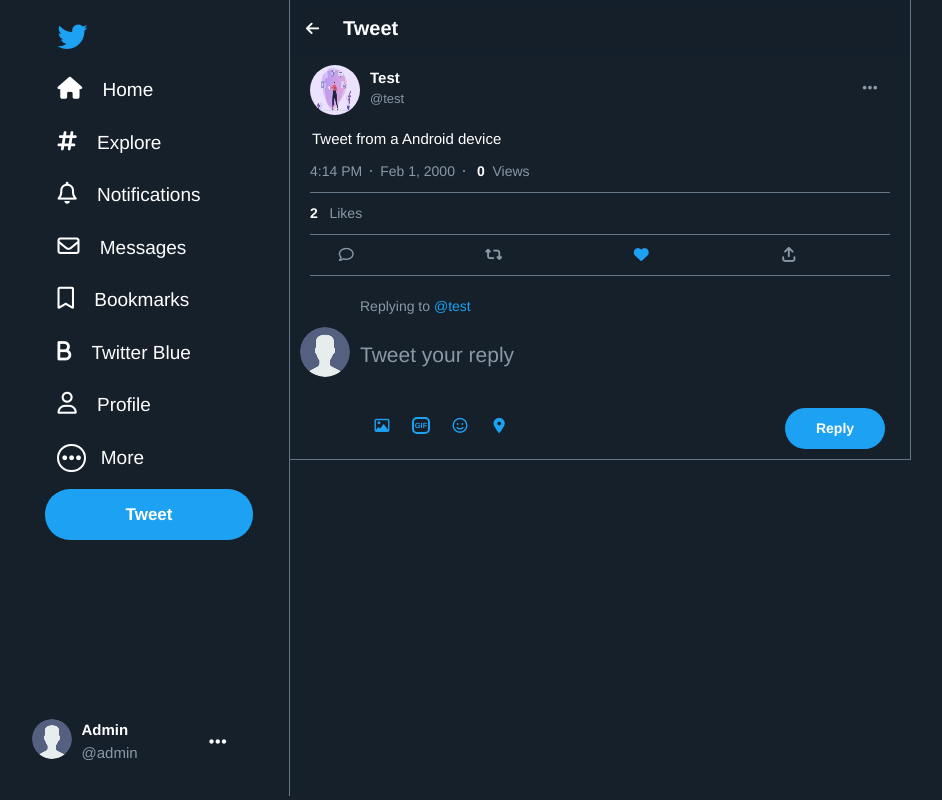
After one commit to adhnanshereef/twitter, a Django app: a page that uses home/templates/home/tweet/status.html in a window 1280 px wide. The commit adds this page. Shown: the whole page, without its empty margins (31-973 px from the left). Run offline with Django 4.2, Linux system fonts and the light colour scheme; a user stored in the database is signed in; data comes from the database, SQL or seed files in the repository; both versions use the stored data as it was after the commit; data that the repository does not hold is empty.

Commit message:
Redirecting of like is fixed, Tweet View/Status created completly

```diff
--- /dev/null
+++ b/home/templates/home/tweet/status.html
@@ -0,0 +1,200 @@
+{% include 'home/index.html' %} {% block main %} {% load static %}
+<main class="main">
+  <div class="main-header row align-y" style="border-bottom: none;" >
+    <a title="Back" class="back" href="{% url 'home' %}"><i class="fa-solid fa-arrow-left"></i></a> <h2 style="font-size: 20px; font-weight: bold; margin: 13px">Tweet</h2>
+  </div>
+  <div style="height: 40px"></div>
+  <div class="col between post no-hover-bg" style="border-bottom: none;" >
+    <!-- More, Profile Picture, username, Name -->
+    <div class="row between align-y">
+      <div class="row align-y">
+        <img
+          width="50"
+          height="50"
+          style="border-radius: 50%; margin-top: 5px"
+          src="{{tweet.user.avatar.url}}"
+          alt=""
+        />
+        <div class="col post-header" style="margin-left: 10px">
+          <h4>{{tweet.user.name}}</h4>
+          <small style="margin: 0">@{{tweet.user}} </small>
+        </div>
+      </div>
+      <button
+        class="non-btn light-hover"
+        style="
+          color: var(--twitter-placeholder);
+          font-size: 17px;
+          font-weight: lighter;
+        "
+        title="More"
+      >
+        <i class="fa-solid fa-ellipsis"></i>
+      </button>
+    </div>
+    <!-- More, Profile Picture, username, Name    End -->
+
+    <!-- height-->
+    <div style="height: 10px"></div>
+
+    <!-- Post Main Start -->
+    <div class="col post-main" style="width: 100%">
+      <!-- Post Content -->
+      <p class="post-content">{{tweet.content}}</p>
+
+      <!-- height-->
+      <div style="height: 10px"></div>
+
+      <!-- More Details -->
+      <div class="col">
+        <div class="row align-y placeholder-color">
+          4:14 PM &nbsp
+          <div class="dot"></div>
+          &nbsp Feb 1, 2000 &nbsp
+          <div class="dot"></div>
+          &nbsp <span class="bold">&nbsp {{tweet.views.all|length}}</span> &nbsp Views
+        </div>
+        <!-- height-->
+        <div style="height: 10px"></div>
+        {% if request.user == tweet.user %}
+        <div class="col">
+          <!-- Line -->
+          <div class="hr1"></div>
+          <!-- height-->
+          <div style="height: 10px"></div>
+          <a
+            class="no-decoration"
+            style="color: var(--twitter-placeholder); text-decoration: none"
+            href=""
+            ><i class="fa-solid fa-chart-simple"></i> &nbsp View Tweet analytics
+          </a>
+        </div>
+        <!-- height-->
+        <div style="height: 10px"></div>
+        {% endif %} {% if tweet.like.all|length > 0 or tweet.retweet.all|length > 0 or tweet.reply.all|length > 0 %}
+        <div class="col">
+          <!-- Line -->
+          <div class="hr1"></div>
+          <!-- height-->
+          <div style="height: 10px"></div>
+          <div class="row" style="color: var(--twitter-placeholder)">
+            {% if tweet.like.all|length > 0 %}
+            <small style="margin-right: 15px"
+              ><span class="bold">{{tweet.like.all|length}}</span> &nbsp
+              Likes</small
+            >
+            {% endif %}
+          </div>
+        </div>
+        {% endif %}
+        <!-- height-->
+        <div style="height: 10px"></div>
+      </div>
+      <!-- More Details End -->
+
+      <!-- line -->
+      <div class="hr1"></div>
+
+      <!-- Post Actions Start -->
+      <div class="row align-y post-actions around">
+        <!-- Reply -->
+        <form method="post" action="" class="row post-action">
+          {% csrf_token %}
+          <input type="hidden" name="id" value="{{tweet.id}}" />
+          <button title="Reply" class="light-hover" type="submit">
+            <i class="fa-regular fa-comment"></i>
+          </button>
+        </form>
+
+        <!-- Retweet -->
+        <form method="post" action="" class="row post-action">
+          {% csrf_token %}
+          <input type="hidden" name="id" value="{{tweet.id}}" />
+          <button class="light-hover" title="Retweet" type="submit">
+            <i class="fa-solid fa-retweet"></i>
+          </button>
+        </form>
+
+        <!-- Like -->
+        <form
+          method="post"
+          action="{% url 'likeTweet' %}"
+          class="row post-action"
+        >
+          {% csrf_token %}
+          <input type="hidden" name="id" value="{{tweet.id}}" />
+          <input type="hidden" name="where" value="{{request.path_info}}" >
+          {% if request.user in tweet.like.all %}
+          <button class="light-hover filled-action" title="View" type="submit">
+            <i class="fa-solid fa-heart"></i>
+          </button>
+          {% else %}
+          <button class="light-hover" title="View" type="submit">
+            <i class="fa-regular fa-heart"></i>
+          </button>
+          {% endif %}
+        </form>
+
+        <!-- Share -->
+        <div title="Share" class="post-action">
+          <a class="light-hover" href=""
+            ><i class="fa-solid fa-arrow-up-from-bracket"></i
+          ></a>
+        </div>
+      </div>
+      <!-- Post Actions End -->
+    </div>
+    <!-- Post Main end -->
+    <div class="hr1"></div>
+  </div>
+
+
+  <!-- Tweet Box -->
+  <form method="POST" action="">
+    {% csrf_token %}
+    <small style="margin-left: 70px;" class="placeholder-color" >Replying to <span class="primary-text" >@{{tweet.user}}</span></small>
+    <div class="tweet-box row" >
+      <img
+        src="{{request.user.avatar.url}}"
+        width="50px"
+        height="50px"
+        style="border-radius: 50%;margin: 10px;"
+      />
+      <div class="col" style="width: 87%; padding-right: 25px">
+        <textarea
+          class="texta"
+          placeholder="Tweet your reply"
+          name="content"
+          required
+        ></textarea>
+        <div class="actions row">
+          <div class="action row">
+            <button class="nav-logo" title="Media">
+              <i class="fa-regular fa-image"></i>
+            </button>
+            <button class="nav-logo" title="GIF">
+              <i
+                style="
+                  font-size: 7.5px;
+                  border: 2px solid var(--twitter-primary);
+                  border-radius: 5px;
+                  font-weight: bold;
+                "
+                >GIF</i
+              >
+            </button>
+            <button class="nav-logo" title="Emoji">
+              <i class="fa-regular fa-face-smile"></i>
+            </button>
+            <button class="nav-logo" disabled>
+              <i class="fa-solid fa-location-dot"></i>
+            </button>
+          </div>
+          <input type="submit" value="Reply" class="small-btn" />
+        </div>
+      </div>
+    </div>
+  </form>
+</main>
+
+{% endblock main %}
--- a/home/urls.py
+++ b/home/urls.py
@@ -4,5 +4,6 @@
 urlpatterns = [
     path('', views.home, name='home'),
     path('tweet/', views.tweet, name='tweet'),
-    path('iuadsfkjadslfalksdgfasdflasidugafkjdfasd/like/', views.like_tweet, name='likeTweet')
+    path('iuadsfkjadslfalksdgfasdflasidugafkjdfasd/like/', views.like_tweet, name='likeTweet'),
+    path('<str:username>/status/<str:tweetid>/', views.status, name='status'),
 ]
--- a/home/views.py
+++ b/home/views.py
@@ -1,12 +1,14 @@
 from django.shortcuts import render, redirect, get_object_or_404
 from django.http import HttpResponse
 from .models import Tweet
+from user.models import User
 from django.contrib.auth.decorators import login_required
 
 
 def home(request):
     tweets = Tweet.objects.all()
-    context = {'title': '', 'tweets': tweets}
+    domain = request.get_host()
+    context = {'title': '', 'tweets': tweets,"domain":domain}
     if request.user.is_authenticated:
         context['title'] = 'Home'
         return render(request, 'home/home/home.html', context)
@@ -14,6 +16,7 @@
         context['title'] = 'Explore'
         return render(request, 'home/home/home.html', context)
 
+# Tweet views start
 
 @login_required(login_url='login')
 def tweet(request):
@@ -23,11 +26,28 @@
         tweet.save()
         return redirect('home')
     context = {'title': 'Tweet'}
-    return render(request, 'home/tweet.html', context)
+    return render(request, 'home/tweet/tweet.html', context)
 
+def status(request,username,tweetid):
+    try:
+        user_checkup = User.objects.get(username=username)
+        tweet = Tweet.objects.get(id=tweetid)
+        user = tweet.user
+    except:
+        user_checkup=None
+        tweet=None
+        user=None
+    if user==None or tweet==None or user_checkup==None:
+        return HttpResponse('404')
+    if user_checkup != user:
+        return HttpResponse('404')
+    context={'title':f'{user.name} on Twitter: "{tweet.content[:20]}" / Twitter','tweet':tweet,'user':user}
+    return render(request, 'home/tweet/status.html',context)
 
 def like_tweet(request):
-    if request.method == 'POST' and request.user.is_authenticated:
+    if not request.user.is_authenticated:
+        return redirect('login')
+    if request.method == 'POST':
         tweet_id = request.POST.get('id')
         tweet = Tweet.objects.get(id=tweet_id)
         if request.user in tweet.like.all():
@@ -35,4 +55,9 @@
         else:
             tweet.like.add(request.user)
         tweet.save()
+        where=request.POST.get('where')
+        if where:
+            return redirect(where)
     return redirect('home')
+
+# Tweet views end
--- a/static/styles/style.css
+++ b/static/styles/style.css
@@ -48,6 +48,10 @@
 
 a:hover {
   text-decoration: underline;
+}
+
+no-decoration:hover{
+  text-decoration: none !important;
 }
 
 /* Button styles */
@@ -140,6 +144,39 @@
 
 /* ------Default Classes------ */
 
+/* Back */
+.back{
+  color: var(--twitter-text);
+  text-decoration: none;
+  margin-left: 5px;
+  font-size: 15px;
+  width: 35px;
+  height: 35px;
+  border-radius: 50%;
+  display: flex;
+  align-items: center;
+  justify-content: center;
+}
+
+.back:hover{
+  background: var(--twitter-hover);
+  text-decoration: none;
+}
+
+/* Text */
+.bold{
+  color: var(--twitter-text);
+  font-weight: bold;
+}
+
+.primary-text{
+  color: var(--twitter-primary);
+}
+
+.placeholder-color{
+  color: var(--twitter-placeholder);
+}
+
 /* row and column */
 .row {
   display: flex;
@@ -148,6 +185,10 @@
 
 .between{
   justify-content: space-between;
+}
+
+.around{
+  justify-content: space-around;
 }
 
 .col {
@@ -188,6 +229,15 @@
   color: var(--twitter-primary) !important;
   background: var(--twitter-light-blue);
   text-decoration: none;
+}
+
+.no-hover-bg:hover{
+  background: var(--twitter-background) !important;
+}
+
+/* Filled Actions */
+.filled-action{
+  color: var(--twitter-primary) !important;
 }
 
 /* Hr */
--- a/twitter/settings.py
+++ b/twitter/settings.py
@@ -37,7 +37,6 @@
     "django.contrib.sessions",
     "django.contrib.messages",
     "django.contrib.staticfiles",
-
     # Apps
     "home.apps.HomeConfig",
     "user.apps.UserConfig",
--- a/twitter/urls.py
+++ b/twitter/urls.py
@@ -4,8 +4,8 @@
 from django.conf.urls.static import static
 
 urlpatterns = [
-    path("admin/", admin.site.urls),
     path('i/',include('user.urls')),
     path('',include('home.urls')),
+    path("admin/", admin.site.urls),
 ]
 urlpatterns += static(settings.MEDIA_URL, document_root=settings.MEDIA_ROOT)
--- a/user/views.py
+++ b/user/views.py
@@ -14,8 +14,6 @@
 def signupwithemail(request):
     context = {'title': 'Sign up for Twitter'}
     if request.method == "POST":
-        print(request.session['temp'])
-        print(request.session['step'])
         if request.session['step'] == 1:
             request.session['temp']['name'] = request.POST.get('name')
             request.session['temp']['email'] = request.POST.get('email')
```
Also changed, not shown: home/templates/home/home/post.html (+9 -2 lines), db.sqlite3, home/templates/home/tweet/tweet.html (renamed from home/templates/home/tweet.html), static/images/avatar/android-logo.png (added).
